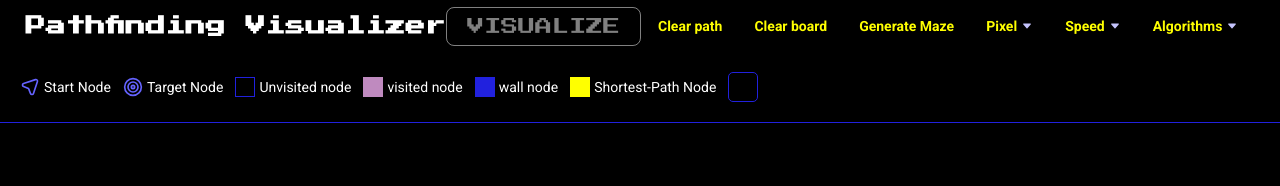
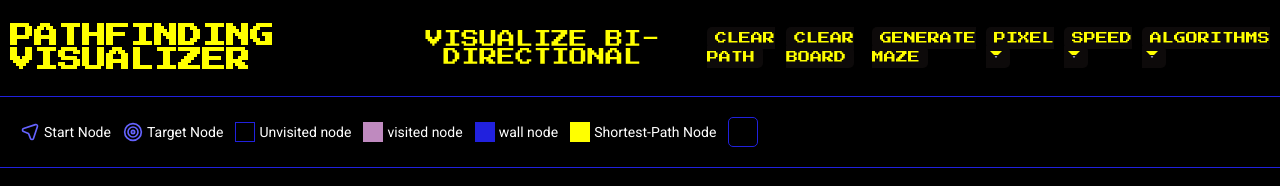
Before and after one commit to vedants556/path-finding, a plain HTML site: page index.html in a window 1280 px wide. Drawn offline with Linux system fonts and the light colour scheme; a script that the page names is missing.

Commit message:
Refreshed ui and animations

```diff
--- a/index.html
+++ b/index.html
@@ -142,20 +142,13 @@
 
             <nav>
                 <a id="logo" href="./index.html">pathfinding visualizer</a>
-                <button id="visualize" class="custom-btn">Visualize</button>
+                <button id="visualize" class="custom-btn">Visualize Bi-Directional</button>
                 <ul class="nav-menu">
-                    <li>
-                        <a id="clear-path" href="#">Clear path</a>
-                    </li>
-                    <li>
-                        <a id="clear-board" href="#">Clear board</a>
-                    </li>
-                    <li>
-                        <a id="generate-maze" href="#">Generate Maze</a>
-                    </li>
-
+                    <li><a id="clear-path" href="#" class="custom-btn">Clear path</a></li>
+                    <li><a id="clear-board" href="#" class="custom-btn">Clear board</a></li>
+                    <li><a id="generate-maze" href="#" class="custom-btn">Generate Maze</a></li>
                     <li id="pixel" class="drop-box">
-                        <a class="drop-toggle" href="#">Pixel<span class="carret"></span></a>
+                        <a class="drop-toggle custom-btn" href="#">Pixel<span class="carret"></span></a>
                         <ul class="drop-menu">
                             <li><a href="#">14px</a></li>
                             <li><a href="#">16px</a></li>
@@ -166,18 +159,16 @@
                             <li><a href="#">26px</a></li>
                         </ul>
                     </li>
-
                     <li id="speed" class="drop-box">
-                        <a class="drop-toggle" href="#">Speed<span class="carret"></span></a>
+                        <a class="drop-toggle custom-btn" href="#">Speed<span class="carret"></span></a>
                         <ul class="drop-menu">
                             <li><a href="#">Slow</a></li>
                             <li><a href="#" class="active">Normal</a></li>
                             <li><a href="#">Fast</a></li>
                         </ul>
                     </li>
-
                     <li id="algo" class="drop-box">
-                        <a class="drop-toggle" href="#">Algorithms <span class="carret"></span></a>
+                        <a class="drop-toggle custom-btn" href="#">Algorithms<span class="carret"></span></a>
                         <ul class="drop-menu">
                             <li><a href="#" class="active">BFS</a></li>
                             <li><a href="#">Bi-Directional BFS</a></li>
@@ -187,10 +178,7 @@
                             <li><a href="#">A* Algorithm</a></li>
                         </ul>
                     </li>
-
-
                 </ul>
-
             </nav>
 
             <!-- ================ GUIDE BAR ============== -->
--- a/style/style.css
+++ b/style/style.css
@@ -221,104 +221,126 @@ header .guide-toggle{
 }
 
 nav {
+    background-color: #000000;
+    padding: 20px 10px;
+    border-bottom: 1px solid #2121DE;
     display: flex;
     justify-content: space-between;
     align-items: center;
-    background-color: var(--clr-navy);
-    position: relative;
-    z-index: 2;
 }
 
 #logo {
-    cursor: pointer;
-    font-size: 20px;
-    font-weight: 600;
-    color: white;
-    text-transform: capitalize;
-    padding: 16px 0;
-    white-space: nowrap;
+    color: #FFFF00;
+    font-size: 24px;
+    font-weight: bold;
+    font-family: var(--pacman-font);
+    margin-right: 15px;
+    text-transform:uppercase
 }
 
-#logo:hover{
-    color: var(--secondary-clr);
+#visualize {
+    background-color: #000000;
+    color: #FFFF00;
+    font-family: var(--pacman-font);
+    font-size: 18px;
+    padding: 10px 20px;
+    border: none;
+    border-radius: 5px;
+    cursor: pointer;
+    transition: all 0.3s ease;
 }
 
-nav {
-    padding: 0 2vw;
+#visualize:hover {
+    background-color: #FFFF00;
+    color: #000000;
 }
+
 .nav-menu {
     display: flex;
+    justify-content: flex-end;
     align-items: center;
+    gap: 10px;
 }
 
-.nav-menu a {
-    color: var(--primary-clr); /* Pac-Man yellow */
-}
-.nav-menu>li>a {
-    display: inline-block;
-    padding: 8px 16px;
-    font-weight: 600;
-    font-size: 14px;
-    white-space: nowrap;
+.nav-menu > li > a, .custom-btn {
+    color: #FFFF00;
+    font-family: var(--pacman-font);
+    font-size: 12px;
+    text-transform: uppercase;
+    padding: 5px 8px;
+    border-radius: 5px;
+    transition: all 0.3s ease;
+    background-color: #0d0a0a;
+    border: none;
+    cursor: pointer;
 }
 
-.nav-menu>li>a.active{
-    background-color: var(--primary-clr);
+.nav-menu > li > a:hover, .custom-btn:hover {
+    background-color: #2121DE;
+    color: #FFFF00;
 }
 
 
-.nav-menu>li>a:hover {
-    color: var(--secondary-clr); /* Cyan for ghosts */
-}
-.nav-menu>li>a.active:hover {
-    color: white;
-}
-
-/* -------------- dropbox -------------------- */
 .drop-box {
     position: relative;
 }
 
-.drop-box .drop-toggle{
-    display: flex;
-    align-items: center;
+.drop-menu {
+    display: none;
+    background-color: #000000;
+    border: 1px solid #2121DE;
+    border-radius: 5px;
+    overflow: hidden;
+    position: absolute;
+    z-index: 1000;
+    top: 100%;
+    right: 0;
 }
 
-.drop-box .drop-menu {
-    display: none;
-    position: absolute;
-    right: 0;
-    z-index: 10;
-    background-color: var(--clr-navy);
-    width: max-content;
-    min-width: 130px;
-    font-size: 14px;
-    border-radius: 8px;
-    padding: 4px;
-    top: calc(100% + 14px);
-}
-.drop-box .drop-menu.active{
+.drop-box:hover .drop-menu {
     display: block;
 }
 
 .drop-menu a {
-    display: inline-block;
-    width: 100%;
-    border-radius: 4px;
-    padding: 6px 4px;
-    margin-bottom: 1px !important;
-}
-.drop-menu a.active,
-.drop-menu a:hover{
-    background-color: var(--secondary-clr); /* Cyan for ghosts */
-}
-.drop-menu a:last-child {
-    margin-bottom: 0;
+    color: #FFFF00;
+    padding: 5px 8px;
+    font-family: var(--pacman-font);
+    font-size: 11px;
+    transition: all 0.3s ease;
+    display: block;
+    white-space: nowrap;
 }
 
+.drop-menu a:hover, .drop-menu a.active {
+    background-color: #2121DE;
+    color: #FFFF00;
+}
 
+.carret {
+    border-left: 4px solid transparent;
+    border-right: 4px solid transparent;
+    border-top: 4px solid #FFFF00;
+    display: inline-block;
+    margin-left: 3px;
+}
 
-/* =========== guide =========== */
+.custom-btn {
+    background-color: #000000;
+    color: #FFFF00;
+    border: 1px solid #FFFF00;
+    padding: 5px 10px;
+    border-radius: 15px;
+    font-family: var(--pacman-font);
+    font-size: 12px;
+    cursor: pointer;
+    transition: all 0.3s ease;
+}
+
+.custom-btn:hover {
+    background-color: #FFFF00;
+    color: #000000;
+}
+
 .guide {
     padding: 20px;
     display: flex;
```
